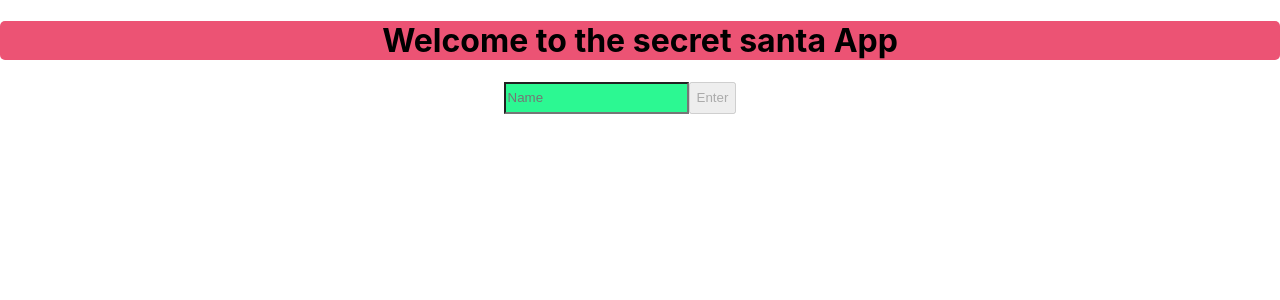
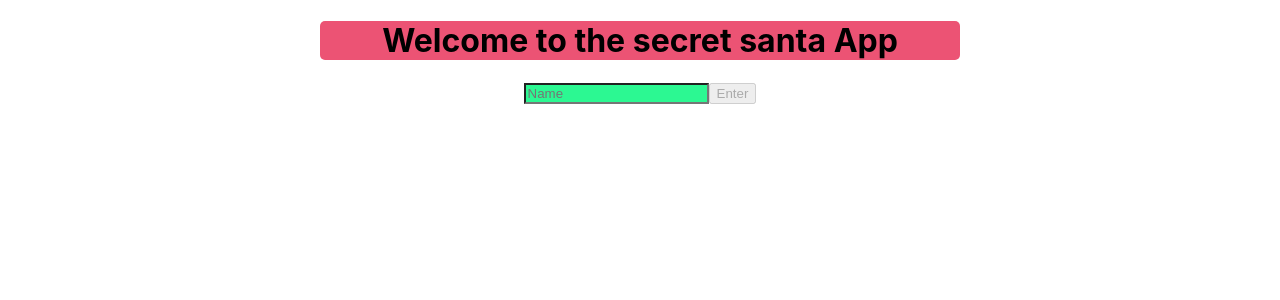
Before and after one commit to aisha-gregg/secret-santa, a React (Create React App) app: page / in a window 1280 px wide. Shown: the top 300 px of the page. Built offline with nearby package versions, Linux system fonts and the light colour scheme.

Commit message:
update input styling

```diff
--- a/src/App.js
+++ b/src/App.js
@@ -59,10 +59,11 @@ function App() {
   ));
 
   return (
-    <div>
+    <div className={styles.section}>
       <h1 className={styles.header}>Welcome to the secret santa App</h1>
 
       <div className={styles.wrapper}>
+        <div className={styles.form}>
           <input
             className={styles.inputs}
             onChange={event => setName(event.target.value)}
@@ -88,7 +89,7 @@ function App() {
           >
             Assign Secret Santas!
           </button>
-
+        </div>
         <ul className={styles.list}>{nodeNames}</ul>
       </div>
     </div>
--- a/src/App.module.css
+++ b/src/App.module.css
@@ -1,7 +1,8 @@
 .wrapper {
   display: flex;
+  flex-direction: column;
   justify-content: center;
-
+  align-items: center;
   width: 100%;
   height: 100%;
 }
@@ -26,5 +27,12 @@
 
 .list {
   font-family: fantasy;
-  float: left;
+  display: flex;
+  flex-direction: column;
+  align-self: flex-start;
 }
+
+.section {
+  margin: 0 auto;
+  max-width: 40rem;
+}
```
Lines whose indentation alone changed are shown as unchanged.
